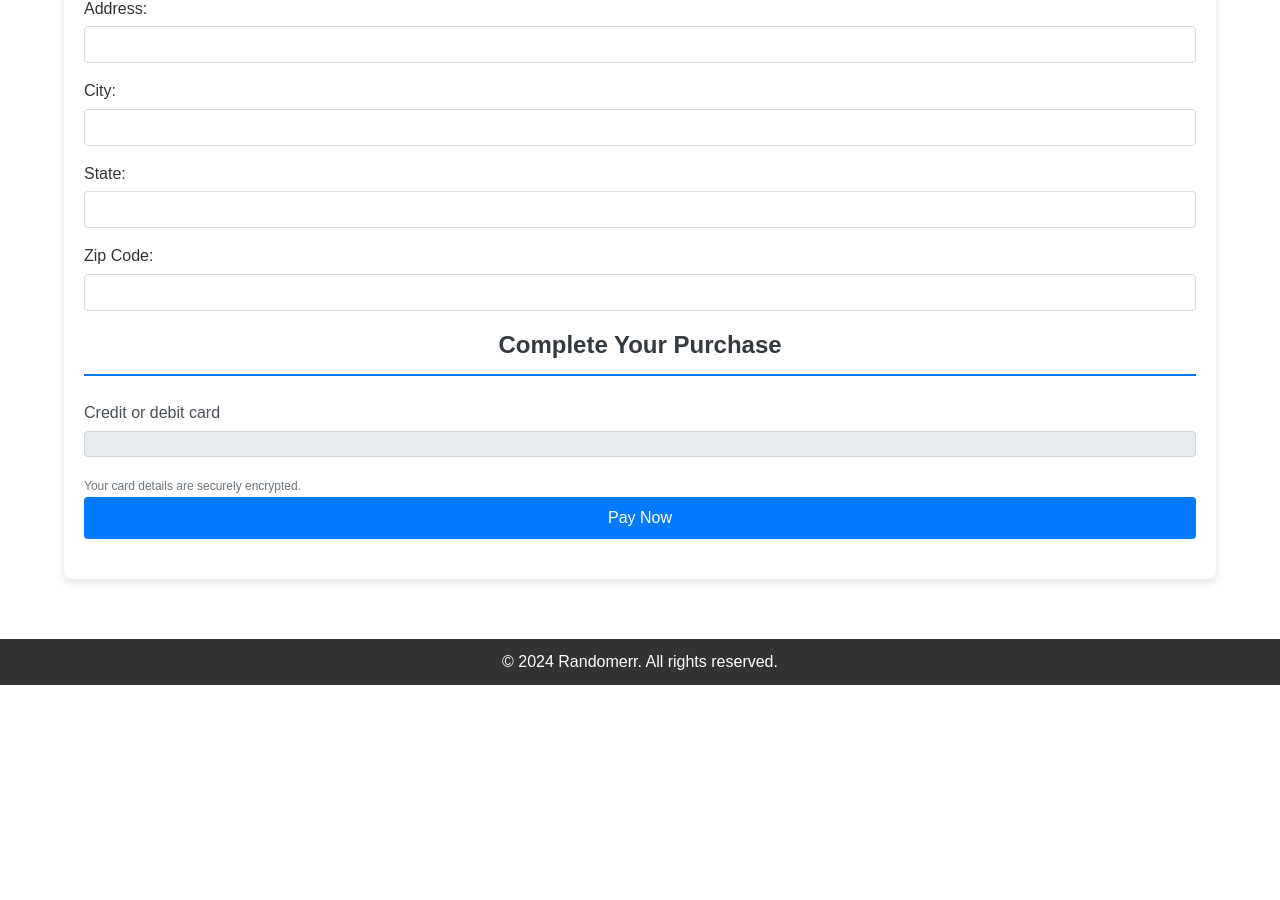
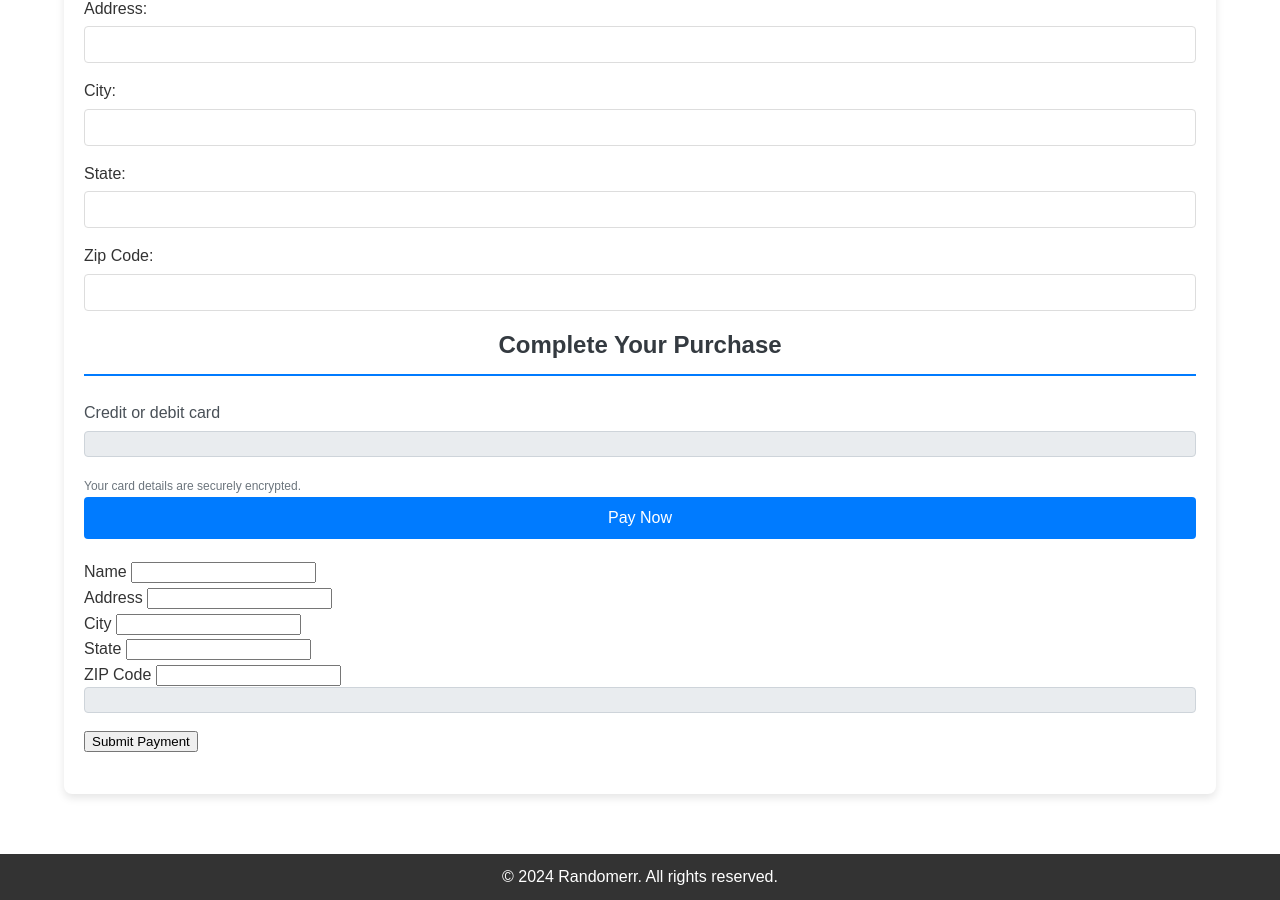
Before and after one commit to m-cochran/Randomerr, a Jekyll site: the page built from market.md, in a window 1280 px wide and 900 px high, scrolled down 666 px. Built offline with Jekyll 4.4.1, drawn with Linux system fonts in a browser that asks for light colours; before the commit the page ends 1351 px from its top, so only the background shows below that.

Commit message:
Update market.md

```diff
--- a/market.md
+++ b/market.md
@@ -74,6 +74,49 @@ Feel free to reach out via email at [contact@randomerr.com](mailto:contact@rando
 </section>
 
 
+
+
+<!-- Include Stripe.js -->
+<script src="https://js.stripe.com/v3/"></script>
+
+<form id="payment-form">
+  <div>
+    <label for="name">Name</label>
+    <input id="name" type="text" required />
+  </div>
+  <div>
+    <label for="address">Address</label>
+    <input id="address" type="text" required />
+  </div>
+  <div>
+    <label for="city">City</label>
+    <input id="city" type="text" required />
+  </div>
+  <div>
+    <label for="state">State</label>
+    <input id="state" type="text" required />
+  </div>
+  <div>
+    <label for="zip">ZIP Code</label>
+    <input id="zip" type="text" required />
+  </div>
+
+  <!-- Stripe Card Element -->
+  <div id="card-element"></div>
+
+  <!-- Display errors -->
+  <div id="error-message" style="color: red;"></div>
+
+  <button type="submit">Submit Payment</button>
+  <div id="spinner" class="hidden">Processing...</div>
+</form>
+
+
+
+
+
+
+
 <style>
   .spinner {
   border: 4px solid rgba(0,0,0,0.1);
```
